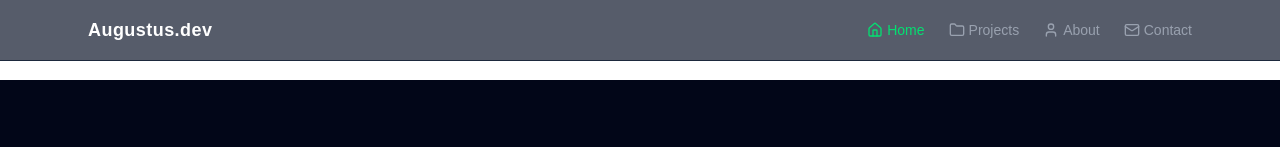
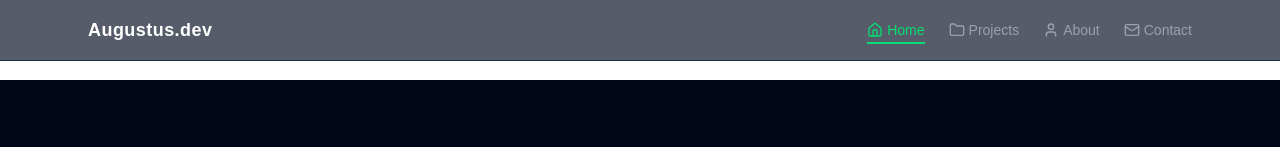
Before and after one commit to Augustu-tech/Portfolio-website, a Next.js app: page / in a window 1280 px wide. Shown: the top 147 px of the page. Built offline with nearby package versions, Linux system fonts and the light colour scheme.

Commit message:
Adding mobile view  animations

```diff
--- a/components/Navbar.tsx
+++ b/components/Navbar.tsx
@@ -1,30 +1,39 @@
 "use client";
 
+import { useState } from "react";
 import Link from "next/link";
 import { usePathname } from "next/navigation";
 import { Home, User, Folder, Mail } from "lucide-react";
 import { FaBars, FaTimes } from "react-icons/fa";
-import { useState } from "react";
+import { motion, AnimatePresence } from "framer-motion";
 
 export default function Navbar() {
     const pathname = usePathname();
-    const [isOpen, setIsOpen] = useState(false);
+    const [menuOpen, setMenuOpen] = useState(false);
 
     const navLink = (href: string, label: string, icon: any) => {
         const Icon = icon;
+        const isActive = pathname === href;
 
         return (
             <Link
                 href={href}
-                onClick={() => setIsOpen(false)} // ✅ auto-close
-                className={`flex items-center gap-1 transition ${
-                    pathname === href
+                onClick={() => setMenuOpen(false)}
+                className={`relative flex items-center gap-1 transition ${isActive
                     ? "text-green-400"
                     : "text-gray-400 hover:text-white"
                     }`}
             >
                 <Icon size={16} />
                 {label}
+
+                {/* ✅ Active underline */}
+                {isActive && (
+                    <motion.span
+                        layoutId="underline"
+                        className="absolute -bottom-1 left-0 w-full h-[2px] bg-green-400"
+                    />
+                )}
             </Link>
         );
     };
@@ -50,23 +59,37 @@ export default function Navbar() {
                 {/* MOBILE BUTTON */}
                 <button
                     className="md:hidden text-white text-xl"
-                    onClick={() => setIsOpen(!isOpen)}
+                    onClick={() => setMenuOpen(!menuOpen)}
                 >
-                    {isOpen ? <FaTimes /> : <FaBars />}
+                    {menuOpen ? <FaTimes /> : <FaBars />}
+                </button>
+            </div>
+
+            {/* ✅ ANIMATED MOBILE MENU */}
+            <AnimatePresence>
+                {menuOpen && (
+                    <motion.div
+                        initial={{ x: "100%" }}
+                        animate={{ x: 0 }}
+                        exit={{ x: "100%" }}
+                        transition={{ duration: 0.3 }}
+                        className="fixed top-0 right-0 h-full w-30 bg-slate-900 border-l border-slate-800 shadow-lg flex flex-col gap-6 p-6 text-sm z-50"
+                    >
+                        {/* Close button (optional but good UX) */}
+                        <button
+                            onClick={() => setMenuOpen(false)}
+                            className="self-end text-white text-xl"
+                        >
+                            <FaTimes />
                         </button>
 
-            </div>
-
-            {/* MOBILE MENU */}
-            {isOpen && (
-                <div className="md:hidden px-6 pb-4 flex flex-col gap-4 text-sm bg-slate-900 border-t border-slate-800">
                         {navLink("/", "Home", Home)}
                         {navLink("/projects", "Projects", Folder)}
                         {navLink("/about", "About", User)}
                         {navLink("/contact", "Contact", Mail)}
-                </div>
+                    </motion.div>
                 )}
-
+            </AnimatePresence>
         </nav>
     );
 }
```
Lines whose indentation alone changed are shown as unchanged.
